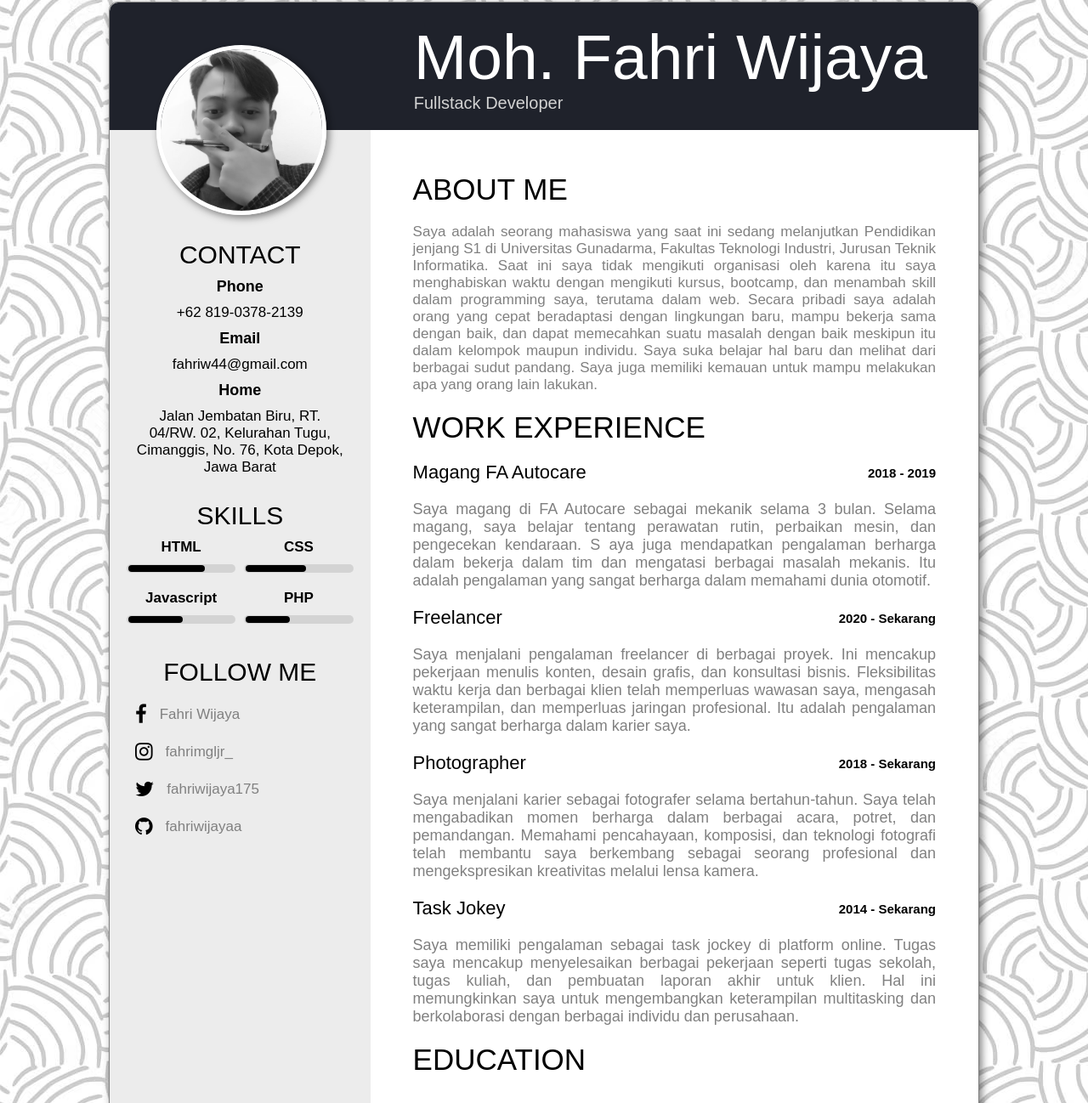
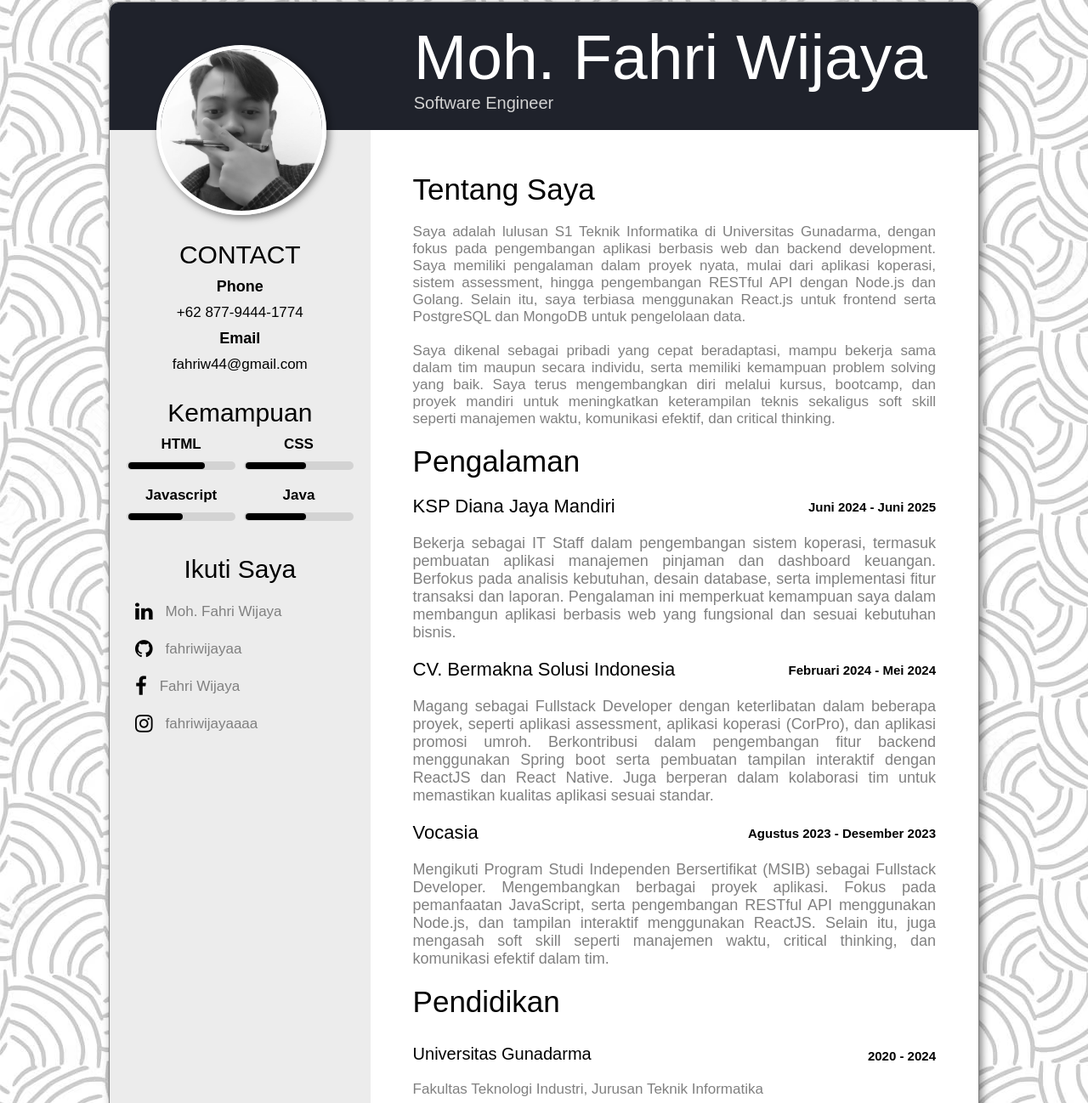
Before and after one commit to fahriwijayaa/fahriwijayaa.github.io, a plain HTML site: page index.html in a window 1280 px wide. Shown: the part 18-1316 px from the top of the page at 85% size. Drawn offline with Linux system fonts and the light colour scheme.

Commit message:
updating cv

```diff
--- a/index.html
+++ b/index.html
@@ -1,19 +1,22 @@
 <!DOCTYPE html>
 <html lang="en">
   <head>
-    <meta charset="UTF-8">
-    <meta name="viewport" content="width=device-width, initial-scale=1.0">
+    <meta charset="UTF-8" />
+    <meta name="viewport" content="width=device-width, initial-scale=1.0" />
     <title>Curriculum Vitae</title>
-    <link rel="stylesheet" href="style.css">
-    <link rel="stylesheet" href="https://cdnjs.cloudflare.com/ajax/libs/font-awesome/4.7.0/css/font-awesome.min.css">
+    <link rel="stylesheet" href="style.css" />
+    <link
+      rel="stylesheet"
+      href="https://cdnjs.cloudflare.com/ajax/libs/font-awesome/4.7.0/css/font-awesome.min.css"
+    />
   </head>
   <body>
     <div class="print-area">
       <div class="header">
-            <img src="images/profil.jpg">
+        <img src="images/profil.jpg" alt="profile" />
         <div class="header-text">
           <h1>Moh. Fahri Wijaya</h1>
-                <p>Fullstack Developer</p>
+          <p>Software Engineer</p>
         </div>
       </div>
       <div class="content">
@@ -21,17 +24,16 @@
           <div class="contact">
             <h1>CONTACT</h1>
             <h5>Phone</h5>
-                    <a href="https://wa.me/6281903782139" target="_blank"><p>+62 819-0378-2139</p></a>
+            <a href="https://wa.me/6287794441774" target="_blank"
+              ><p>+62 877-9444-1774</p></a
+            >
             <h5>Email</h5>
-                    <a href="mailto:fahriw44@gmail.com" target="_blank"><p>fahriw44@gmail.com</p></a>
-                    <h5>Home</h5>
-                    <a href="https://goo.gl/maps/wjP2qMPcKig9reDM9" target="_blank">
-                        <p>Jalan Jembatan Biru, RT. 04/RW. 02,
-                        Kelurahan Tugu, Cimanggis, No. 76,
-                        Kota Depok, Jawa Barat</p></a>
+            <a href="mailto:fahriw44@gmail.com" target="_blank"
+              ><p>fahriw44@gmail.com</p></a
+            >
           </div>
           <div class="skills">
-                    <h1>SKILLS</h1>
+            <h1>Kemampuan</h1>
             <div class="bars">
               <div class="bar s-1">
                 <p>HTML</p>
@@ -45,83 +47,119 @@
                 <p>Javascript</p>
                 <span></span>
               </div>
-                        <div class="bar s-4">
-                            <p>PHP</p>
+              <div class="bar s-2">
+                <p>Java</p>
                 <span></span>
               </div>
             </div>
           </div>
           <div class="follow">
-                    <h1>FOLLOW ME</h1>
+            <h1>Ikuti Saya</h1>
             <div class="account">
-                        <i class="fa fa-facebook-f" style="font-size: 24px;"></i>
-                        <a href="https://www.facebook.com/fahri.wijaya.58323/" target="_blank"><p>Fahri Wijaya</p></a>
+              <i class="fa fa-linkedin" style="font-size: 24px"></i>
+              <a
+                href="https://www.linkedin.com/in/moh-fahri-wijaya/"
+                target="_blank"
+              >
+                <p>Moh. Fahri Wijaya</p>
+              </a>
             </div>
             <div class="account">
-                        <i class="fa fa-instagram" style="font-size: 24px;"></i>
-                        <a href="https://www.instagram.com/fahrimgljr_/" target="_blank"><p>fahrimgljr_</p></a>
+              <i class="fa fa-github" style="font-size: 24px"></i>
+              <a href="https://github.com/fahriwijayaa" target="_blank"
+                ><p>fahriwijayaa</p></a
+              >
             </div>
             <div class="account">
-                        <i class="fa fa-twitter" style="font-size: 24px;"></i>
-                        <a href="https://twitter.com/fahriwijaya175" target="_blank"><p>fahriwijaya175</p></a>
+              <i class="fa fa-facebook-f" style="font-size: 24px"></i>
+              <a
+                href="https://www.facebook.com/fahri.wijaya.58323/"
+                target="_blank"
+                ><p>Fahri Wijaya</p></a
+              >
             </div>
             <div class="account">
-                        <i class="fa fa-github" style="font-size: 24px;"></i>
-                        <a href="https://github.com/fahriwijayaa" target="_blank"><p>fahriwijayaa</p></a>
+              <i class="fa fa-instagram" style="font-size: 24px"></i>
+              <a
+                href="https://www.instagram.com/fahriwijayaaaa/"
+                target="_blank"
+                ><p>fahriwijayaaaa</p></a
+              >
             </div>
           </div>
         </div>
         <div class="right-area">
           <div class="about">
-                    <h1>ABOUT ME</h1>
-                    <p>Saya adalah seorang mahasiswa yang saat ini sedang melanjutkan Pendidikan jenjang S1
-                        di Universitas Gunadarma, Fakultas Teknologi Industri, Jurusan Teknik Informatika.
-                        Saat ini saya tidak mengikuti organisasi oleh karena itu saya menghabiskan waktu dengan
-                        mengikuti kursus, bootcamp, dan menambah skill dalam programming saya, terutama dalam web.
-                        Secara pribadi saya adalah orang yang cepat beradaptasi dengan lingkungan baru, mampu bekerja
-                        sama dengan baik, dan dapat memecahkan suatu masalah dengan baik meskipun itu dalam kelompok
-                        maupun individu. Saya suka belajar hal baru dan melihat dari berbagai sudut pandang. Saya juga
-                        memiliki kemauan untuk mampu melakukan apa yang orang lain lakukan.</p>
+            <h1>Tentang Saya</h1>
+            <p>
+              Saya adalah lulusan S1 Teknik Informatika di Universitas
+              Gunadarma, dengan fokus pada pengembangan aplikasi berbasis web
+              dan backend development. Saya memiliki pengalaman dalam proyek
+              nyata, mulai dari aplikasi koperasi, sistem assessment, hingga
+              pengembangan RESTful API dengan Node.js dan Golang. Selain itu,
+              saya terbiasa menggunakan React.js untuk frontend serta PostgreSQL
+              dan MongoDB untuk pengelolaan data.
+              <br /><br />
+              Saya dikenal sebagai pribadi yang cepat beradaptasi, mampu bekerja
+              sama dalam tim maupun secara individu, serta memiliki kemampuan
+              problem solving yang baik. Saya terus mengembangkan diri melalui
+              kursus, bootcamp, dan proyek mandiri untuk meningkatkan
+              keterampilan teknis sekaligus soft skill seperti manajemen waktu,
+              komunikasi efektif, dan critical thinking.
+            </p>
           </div>
+
           <div class="work">
-                    <h1>WORK EXPERIENCE</h1>
+            <h1>Pengalaman</h1>
             <div class="work-group">
-                        <h3>Magang FA Autocare</h3>
-                        <span>2018 - 2019</span>
-                        <p>Saya magang di FA Autocare sebagai mekanik selama 3 bulan. Selama magang,
-                            saya belajar tentang perawatan rutin, perbaikan mesin, dan pengecekan kendaraan. S
-                            aya juga mendapatkan pengalaman berharga dalam bekerja dalam tim dan mengatasi berbagai
-                            masalah mekanis. Itu adalah pengalaman yang sangat berharga dalam memahami dunia otomotif.</p>
+              <h3>KSP Diana Jaya Mandiri</h3>
+              <span>Juni 2024 - Juni 2025</span>
+              <p>
+                Bekerja sebagai IT Staff dalam pengembangan sistem koperasi,
+                termasuk pembuatan aplikasi manajemen pinjaman dan dashboard
+                keuangan. Berfokus pada analisis kebutuhan, desain database,
+                serta implementasi fitur transaksi dan laporan. Pengalaman ini
+                memperkuat kemampuan saya dalam membangun aplikasi berbasis web
+                yang fungsional dan sesuai kebutuhan bisnis.
+              </p>
             </div>
             <div class="work-group">
-                        <h3>Freelancer</h3>
-                        <span>2020 - Sekarang</span>
-                        <p>Saya menjalani pengalaman freelancer di berbagai proyek. Ini mencakup pekerjaan menulis konten,
-                            desain grafis, dan konsultasi bisnis. Fleksibilitas waktu kerja dan berbagai klien telah memperluas
-                            wawasan saya, mengasah keterampilan, dan memperluas jaringan profesional. Itu adalah pengalaman
-                            yang sangat berharga dalam karier saya.</p>
+              <h3>CV. Bermakna Solusi Indonesia</h3>
+              <span>Februari 2024 - Mei 2024</span>
+              <p>
+                Magang sebagai Fullstack Developer dengan keterlibatan dalam
+                beberapa proyek, seperti aplikasi assessment, aplikasi koperasi
+                (CorPro), dan aplikasi promosi umroh. Berkontribusi dalam
+                pengembangan fitur backend menggunakan Spring boot serta
+                pembuatan tampilan interaktif dengan ReactJS dan React Native.
+                Juga berperan dalam kolaborasi tim untuk memastikan kualitas
+                aplikasi sesuai standar.
+              </p>
             </div>
             <div class="work-group">
-                        <h3>Photographer</h3>
-                        <span>2018 - Sekarang</span>
-                        <p>Saya menjalani karier sebagai fotografer selama bertahun-tahun. Saya telah mengabadikan momen berharga
-                            dalam berbagai acara, potret, dan pemandangan. Memahami pencahayaan, komposisi, dan teknologi fotografi
-                            telah membantu saya berkembang sebagai seorang profesional dan mengekspresikan kreativitas melalui lensa kamera.</p>
-                    </div>
-                    <div class="work-group">
-                        <h3>Task Jokey</h3>
-                        <span>2014 - Sekarang</span>
-                        <p>Saya memiliki pengalaman sebagai task jockey di platform online. Tugas saya mencakup menyelesaikan berbagai
-                            pekerjaan seperti tugas sekolah, tugas kuliah, dan pembuatan laporan akhir untuk klien. Hal ini memungkinkan saya
-                            untuk mengembangkan keterampilan multitasking dan berkolaborasi dengan berbagai individu dan perusahaan.</p>
+              <h3>Vocasia</h3>
+              <span>Agustus 2023 - Desember 2023</span>
+              <p>
+                Mengikuti Program Studi Independen Bersertifikat (MSIB) sebagai
+                Fullstack Developer. Mengembangkan berbagai proyek aplikasi.
+                Fokus pada pemanfaatan JavaScript, serta pengembangan RESTful
+                API menggunakan Node.js, dan tampilan interaktif menggunakan
+                ReactJS. Selain itu, juga mengasah soft skill seperti manajemen
+                waktu, critical thinking, dan komunikasi efektif dalam tim.
+              </p>
             </div>
           </div>
           <div class="education">
-                    <h1>EDUCATION</h1>
+            <h1>Pendidikan</h1>
             <div class="edu-group">
-                        <h4>SDN Tegalwulung 01</h4>
-                        <span>2008 - 2014</span>
-                        <p>Sekolah Dasar</p>
+              <h4>Universitas Gunadarma</h4>
+              <span>2020 - 2024</span>
+              <p>Fakultas Teknologi Industri, Jurusan Teknik Informatika</p>
+            </div>
+            <div class="edu-group">
+              <h4>SMK Bhakti Praja Dukuhwaru</h4>
+              <span>2017 - 2020</span>
+              <p>Sekolah Menengah Kejuruan, Teknik Kendaraan Ringan</p>
             </div>
             <div class="edu-group">
               <h4>SMP Negeri 02 Jatibarang</h4>
@@ -129,18 +167,28 @@
               <p>Sekolah Menengah Pertama</p>
             </div>
             <div class="edu-group">
-                        <h4>SMK Bhakti Praja Dukuhwaru</h4>
-                        <span>2017 - 2020</span>
-                        <p>Sekolah Menengah Kejuruan, Teknik Kendaraan Ringan</p>
-                    </div>
-                    <div class="edu-group">
-                        <h4>Universitas Gunadarma</h4>
-                        <span>2020 - Sekarang</span>
-                        <p>Fakultas Teknologi Industri, Jurusan Teknik Informatika</p>
+              <h4>SDN Tegalwulung 01</h4>
+              <span>2008 - 2014</span>
+              <p>Sekolah Dasar</p>
             </div>
           </div>
         </div>
       </div>
+
+      <footer class="footer">
+        <p>&copy; 2025 Moh. Fahri Wijaya | Software Engineer</p>
+        <p>
+          <a
+            href="https://www.linkedin.com/in/moh-fahri-wijaya/"
+            target="_blank"
+          >
+            <i class="fa fa-linkedin" style="font-size: 24px"></i>
+          </a>
+          <a href="https://github.com/fahriwijayaa" target="_blank"
+            ><i class="fa fa-github" style="font-size: 24px"></i
+          ></a>
+        </p>
+      </footer>
     </div>
   </body>
 </html>
--- a/style.css
+++ b/style.css
@@ -5,7 +5,7 @@
   font-family: sans-serif;
 }
 body {
-    background-image: url('images/background.jpg');
+  background-image: url("images/background.jpg");
 }
 .print-area {
   width: 80%;
@@ -166,6 +166,7 @@ body {
   width: 70%;
   padding: 50px;
   background-color: white;
+  border-radius: 0 0 10px 0;
 }
 .right-area h1 {
   font-size: 35px;
@@ -218,3 +219,18 @@ body {
   font-size: 15px;
   font-weight: bold;
 }
+.footer {
+  text-align: center;
+  padding: 15px;
+  background: rgb(236, 236, 236);
+  font-size: 14px;
+  color: #333;
+}
+.footer a {
+  color: #0073e6;
+  text-decoration: none;
+  margin: 0 5px;
+}
+.footer a:hover {
+  text-decoration: underline;
+}
```
Lines whose indentation alone changed are shown as unchanged.
